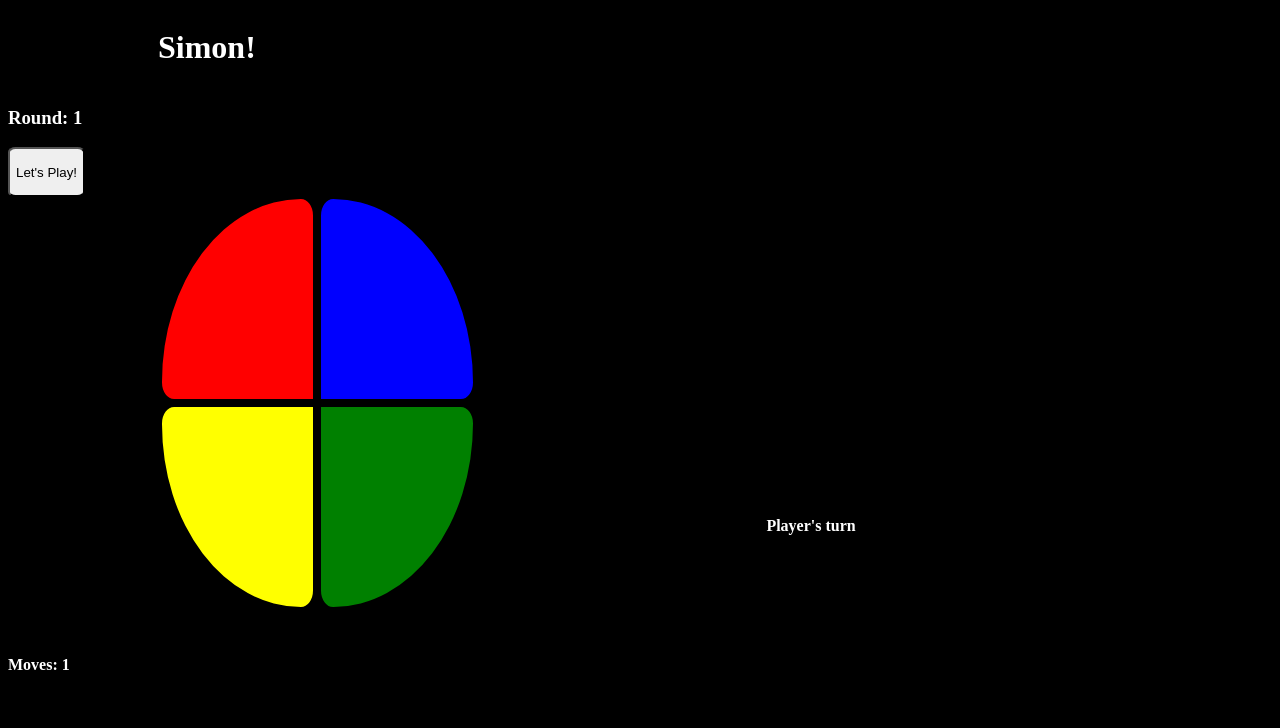
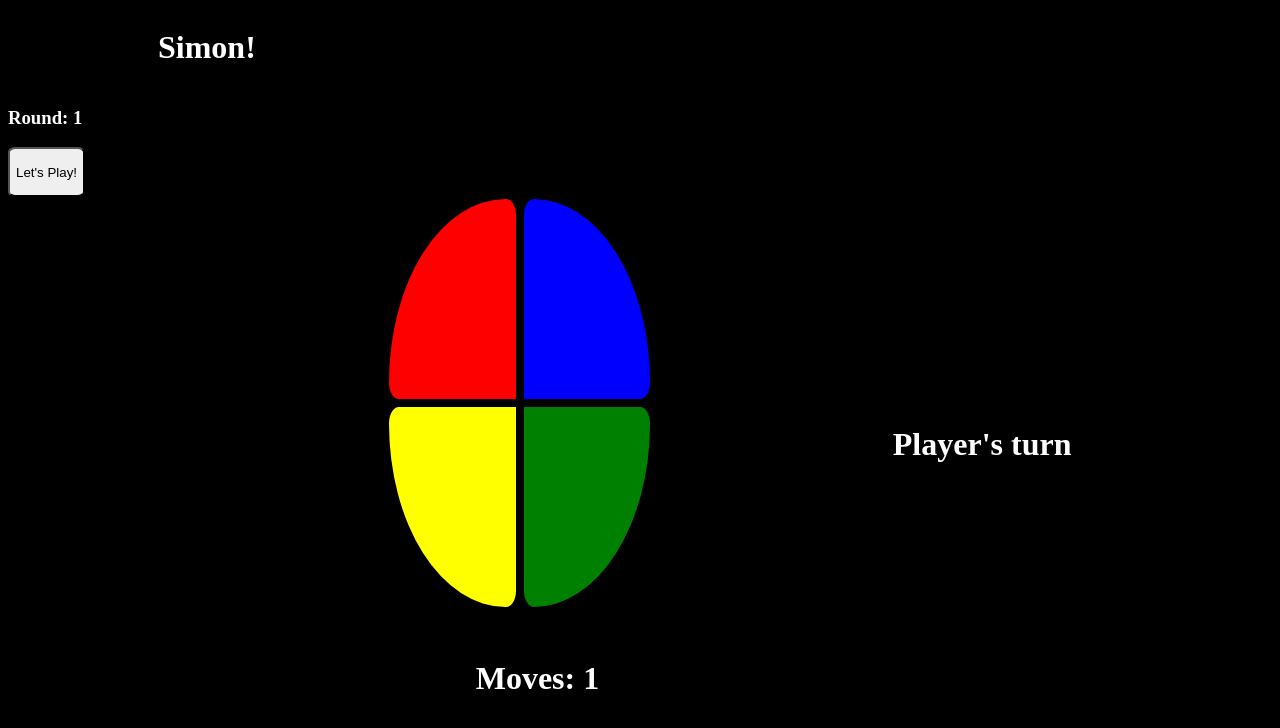
Before and after one commit to MeredithS/Simonsays, a plain HTML site: page index.html in a window 1280 px wide. Both pictures are taken after a click on the button "Let's Play!". Drawn offline with nearby package versions, Linux system fonts and the light colour scheme.

Commit message:
added notes to html and centered board as well as Moves

```diff
--- a/index.html
+++ b/index.html
@@ -8,7 +8,7 @@
 	<title></title>
 </head>
 <body>
-	<h1>Simon!</h1>
+	<h1 id="simon">Simon!</h1>
 	<h3 id="round">Round: 0</h3>
 	<button id="play">Let's Play!</button>
 	<div id="board">
@@ -17,11 +17,11 @@
 		<div class='tile animated' id="yellow"></div>
 		<div class='tile animated' id="green"></div>
 	</div><!--end of board div--><div id="turn">
-		<h4 id='computerTurn'>Computer's turn</h4>
-		<h4 id='playerTurn'>Player's turn</h4>
-		<h4 id="playerWon">Player won round!!</h4>
-		<h4 id='playerLost'>Player lost:( Please play again!</h4>
+		<h1 class="display" id='computerTurn'>Computer's turn</h4>
+		<h1 class="display" id='playerTurn'>Player's turn</h4>
+		<h1 class="display" id="playerWon">Player won round!!</h4>
+		<h1 class="display" id='playerLost'>Player lost:( Please play again!</h4>
 	</div><!--end of div turn-->
-	<h4 id='moves'></h4>
+	<h1 class="display" id='moves'></h4>
 </body>
 </html>
--- a/main.js
+++ b/main.js
@@ -5,7 +5,7 @@ $(document).ready(function(){
 	var $blueTile = $('#blue');
 	var $yellowTile = $('#yellow');
 	var $greenTile = $('#green');
-	var $playButton = $('#play');
+	var $playButton = $('#play');							//defining of variables
 	var $compTurn = $('#computerTurn');
 	var $playTurn = $('#playerTurn');
 	var $playWon = $('#playerWon');
@@ -18,41 +18,42 @@ $(document).ready(function(){
 
 
 	var getRandomColor=function(){		// this function gets one of 4 colors randomly and pushes them into randomColors array.
-		$round.text("Round: " + roundCount);
-		$playLost.css('visibility','hidden');
-		$compTurn.css('visibility','visible');
-		var rando=Math.floor(Math.random() * (4 - 1 + 1)) + 1; // from mdn for math.random() definition
+		$round.text("Round: " + roundCount); //this displays the round number the player is on
+		$playLost.css('visibility','hidden'); //this hides the player lost message
+		$compTurn.css('visibility','visible'); //this showes it is the computer's turn message
+		var rando=Math.floor(Math.random() * (4 - 1 + 1)) + 1; // from mdn for math.random() definition, gets random number between 1 & 4
 		if(rando===1){
 			randomColors.push('red');
 			}else if(rando===2){
 			randomColors.push('blue');
-			}else if(rando===3){
+			}else if(rando===3){								//assigns on of the numbers to a specific color and pushes into array randomColors
 			randomColors.push('yellow');
 			}else if(rando===4){
 			randomColors.push('green');
 		}
-		randomColors.forEach(animateCompTile); //this is making it so when the computer gets the tiles it chooses and saves into an array will animate
-		setTimeout(function(){$compTurn.css('visibility','hidden')},randomColors.length*1000);	// this modeled after code I found on http://snipplr.com/view/19392/
-		setTimeout(function(){$playTurn.css('visibility','visible')},randomColors.length*1000);
-		$moves.text('Moves: '+randomColors.length);
-		numMoves = randomColors.length;
-		console.log(numMoves);
+		randomColors.forEach(animateCompTile); //this is making it so the randomColors array can be aniameted
+		setTimeout(function(){$compTurn.css('visibility','hidden')},randomColors.length*1000);	// this modeled after code I found on http://snipplr.com/view/19392/ , it allows the "computer's turn" message to disappear a second after the array has finished animating
+		setTimeout(function(){$playTurn.css('visibility','visible')},randomColors.length*1000); // same idea for this one but "Player's Turn" message is made visible
+		$moves.text('Moves: '+randomColors.length); //this shows how many moves the computer made
+		numMoves = randomColors.length; // this is defining a variable that will be used to show how many moves the player has left to go
 	};
 
-	var getNumMoves = function(){
+	$playButton.on('click',getRandomColor); //this event listener starts the game
+
+	var getNumMoves = function(){		//this function shows the player how many moves they have left
 		numMoves = numMoves-1;
 		$moves.text('Moves: '+numMoves);
 	}
 
-	$redTile.on('click', getNumMoves);
+	$redTile.on('click', getNumMoves);  //these events use the callback function getNumMoves to subtract from the number of moves each time one is clicked
 	$blueTile.on('click', getNumMoves);
 	$yellowTile.on('click', getNumMoves);
 	$greenTile.on('click', getNumMoves);
 
-	$playButton.on('click',getRandomColor);
 
 
-	var animateCompTile = function(name,i){	// this modeled after code I found on snipplr.com
+
+	var animateCompTile = function(name,i){	// this modeled after code I found on snipplr.com, this function will be used to animated the randomColors array.  It ensures there is a delay between each item in the array
 		setTimeout(function(){
 			$('#'+name).addClass('pulse')
 				setTimeout(function(){
@@ -61,35 +62,35 @@ $(document).ready(function(){
 			},i*800)
 	};
 
-	var playedRed=function(){
+	var playedRed=function(){ 		//this records the palyer's choices into an array and adds animation on the div on which they selected
 		playerMoves.push('red');
 		$redTile.addClass('pulse');
 		setTimeout(function(){$redTile.removeClass('pulse')}, 500);
 	};
 	$redTile.on('click',playedRed);
 
-	var playedBlue=function(){
+	var playedBlue=function(){		//this records the palyer's choices into an array and adds animation on the div on which they selected
 		playerMoves.push('blue');
 		$blueTile.addClass('pulse');
 		setTimeout(function(){$blueTile.removeClass('pulse')}, 500);
 	};
 	$blueTile.on('click',playedBlue);
 
-	var playedYellow=function(){
+	var playedYellow=function(){		//this records the palyer's choices into an array and adds animation on the div on which they selected
 		playerMoves.push('yellow');
 		$yellowTile.addClass('pulse');
 		setTimeout(function(){$yellowTile.removeClass('pulse')}, 500);
 	};
 	$yellowTile.on('click',playedYellow);
 
-	var playedGreen=function(){
+	var playedGreen=function(){		//this records the palyer's choices into an array and adds animation on the div on which they selected
 		playerMoves.push('green');
 		$greenTile.addClass('pulse');
 		setTimeout(function(){$greenTile.removeClass('pulse')}, 500);
 	};
 	$greenTile.on('click',playedGreen);
 
-var compareArrays = function(){
+var compareArrays = function(){ 		// this function is used to compare the player's choices with the computers and will notify the player if they have won or lost
 	if(event.which===13){
 		$playTurn.css('visibility','hidden');
 		roundCount+=1;
@@ -117,7 +118,7 @@ var compareArrays = function(){
 	}
 };
 
-$(document).keypress(compareArrays);
+$(document).keypress(compareArrays); // this event listener signifies the player has played their turn and is submitting their answer for review.  the compareArrays function is triggered by this listener event
 
 
 });
--- a/style.css
+++ b/style.css
@@ -1,7 +1,7 @@
 body{
 	background-color: black;
 }
-h1{
+#simon{
 	display: inline-block;
 	width:59%;
 	color: white;
@@ -30,9 +30,9 @@ h3{
 	width: 20%;
 }
 #board{
-	width: 60%;
+	width: 50%;
 	display:inline-block;
-	/*padding-right:*/
+	margin-left: 20%;
 }
 #red{
 	border-top-left-radius: 100%;
@@ -63,9 +63,12 @@ h3{
 	display:inline-block;
 	width:30%;
 }
-h4{
+.display{
 	color:white;
 }
 #computerTurn, #playerTurn, #playerWon, #playerLost{
 	visibility: hidden;
 }
+#moves{
+	margin-left: 37%
+}
```
